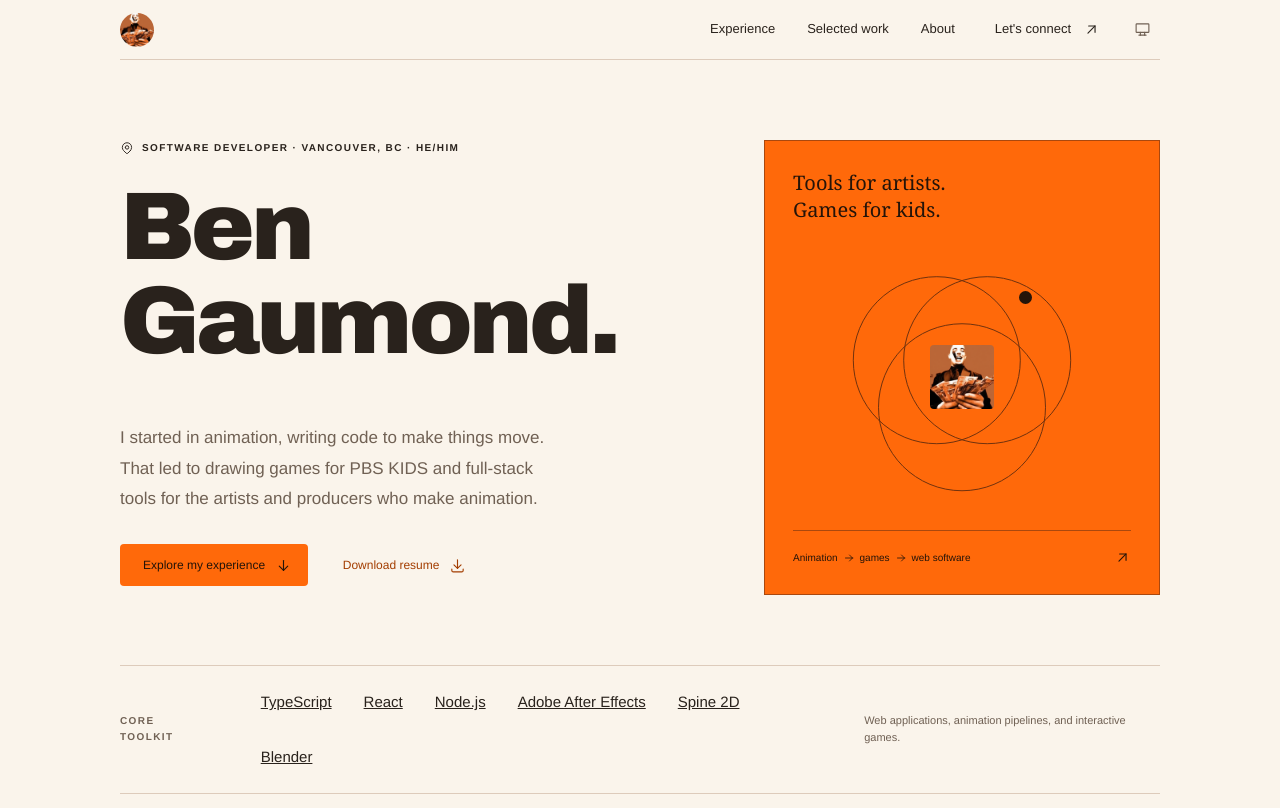
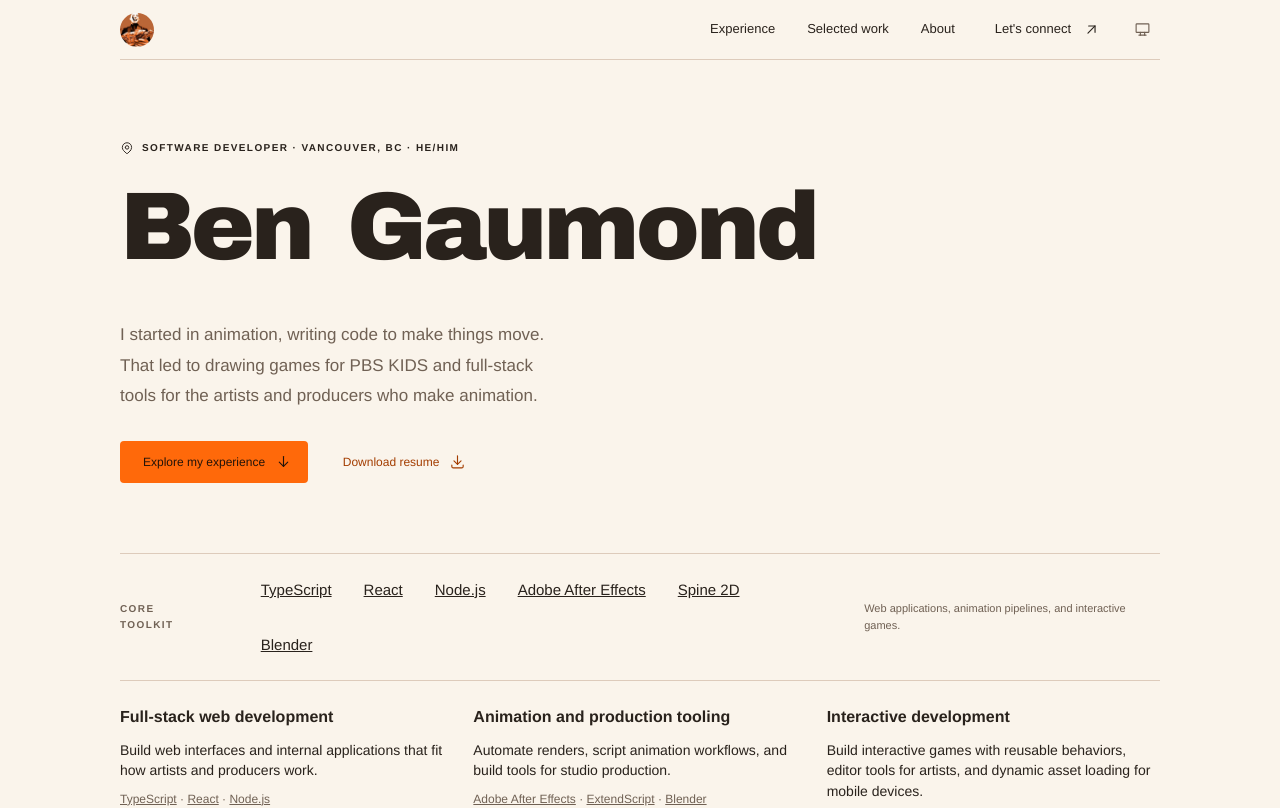
Before and after one commit to BenZed/ben-gaumond-dot-com, a React (Vite) app: page / in a window 1280 px wide. Shown: the top 808 px of the page. Built offline with nearby package versions, Linux system fonts and the light colour scheme.

Commit message:
Remove the hero note card and its résumé data

```diff
--- a/content/resume.json
+++ b/content/resume.json
@@ -2,7 +2,7 @@
   "basics": {
     "section": {
       "id": "intro",
-      "title": "Ben Gaumond."
+      "title": "Ben Gaumond"
     },
     "name": "Ben Gaumond",
     "role": "Software developer",
@@ -11,11 +11,6 @@
     "location": "Vancouver, British Columbia, Canada",
     "shortLocation": "Vancouver, BC",
     "summary": "I started in animation, writing code to make things move. That led to drawing games for PBS KIDS and full-stack tools for the artists and producers who make animation."
-  },
-  "heroNote": {
-    "label": "Areas of work",
-    "lines": ["Tools for artists.", "Games for kids."],
-    "steps": ["Animation", "games", "web software"]
   },
   "toolkit": {
     "label": "Core toolkit",
--- a/src/App.tsx
+++ b/src/App.tsx
@@ -17,16 +17,7 @@ import styles from './App.module.css'
 
 export type AppProps = Resume
 
-export function App({
-  basics,
-  experience,
-  work,
-  about,
-  contact,
-  tools,
-  heroNote,
-  toolkit,
-}: AppProps) {
+export function App({ basics, experience, work, about, contact, tools, toolkit }: AppProps) {
   const featuredTools = resolveTools(tools, toolkit.featuredToolIds)
 
   return (
@@ -46,7 +37,7 @@ export function App({
         />
 
         <Box component="main" id="main">
-          <HeroSection basics={basics} note={heroNote} experienceId={experience.section.id} />
+          <HeroSection basics={basics} experienceId={experience.section.id} />
 
           <PrintContact profiles={contact.profiles} />
 
--- a/src/components/HeroNote.module.css
+++ /dev/null
@@ -1,99 +0,0 @@
-.hero-note {
-  --site-line: #71320e;
-  --site-border: #aa480e;
-  --site-copper: #241409;
-  background: #ff690a;
-  color: #241409;
-  grid-column: 2;
-  grid-row: 1 / span 2;
-  align-self: center;
-  aspect-ratio: 0.87;
-  border: 1px solid var(--site-border);
-  padding: 28px;
-  display: flex;
-  flex-direction: column;
-  position: relative;
-  overflow: hidden;
-}
-.note-index {
-  font-family: Georgia, serif;
-  font-size: 20px;
-  line-height: 1.35;
-}
-.craft-diagram {
-  flex: 1;
-  position: relative;
-  min-height: 215px;
-}
-.orbit {
-  display: block;
-  position: absolute;
-  width: 168px;
-  height: 168px;
-  border: 1px solid var(--site-line);
-  border-radius: 50%;
-  left: 50%;
-  top: 50%;
-}
-.orbit-one {
-  transform: translate(-65%, -60%);
-}
-.orbit-two {
-  transform: translate(-35%, -60%);
-}
-.orbit-three {
-  transform: translate(-50%, -32%);
-}
-.diagram-center {
-  position: absolute;
-  left: 50%;
-  top: 50%;
-  transform: translate(-50%, -50%);
-}
-.orbit-dot {
-  position: absolute;
-  width: 13px;
-  height: 13px;
-  background: var(--site-copper);
-  border-radius: 50%;
-  top: 22%;
-  left: 67%;
-}
-.note-bottom {
-  border-top: 1px solid var(--site-border);
-  padding-top: 18px;
-  display: flex;
-  justify-content: space-between;
-  gap: 12px;
-  font-size: 10px;
-}
-.craft-path {
-  display: inline-flex;
-  align-items: center;
-  gap: 5px;
-}
-@media (max-width: 800px) {
-  .hero-note {
-    padding: 20px;
-  }
-  .orbit {
-    width: 125px;
-    height: 125px;
-  }
-  .note-index {
-    font-size: 17px;
-  }
-  .note-bottom {
-    font-size: 9px;
-  }
-}
-@media (max-width: 600px) {
-  .hero-note {
-    display: none;
-  }
-}
-@media print {
-  .hero-note {
-    display: none;
-  }
-}
--- a/src/components/HeroNote.tsx
+++ /dev/null
@@ -1,48 +0,0 @@
-import { Box } from '@mantine/core'
-import { IconArrowRight, IconArrowUpRight } from '@tabler/icons-react'
-import { Fragment } from 'react'
-
-import type { Resume } from '../Resume'
-import { ProfileMark } from './ProfileMark'
-import { SiteIcon } from './SiteIcon'
-
-import styles from './HeroNote.module.css'
-
-export type HeroNoteProps = {
-  readonly note: Resume['heroNote']
-}
-
-export function HeroNote({ note }: HeroNoteProps) {
-  return (
-    <Box component="aside" className={styles['hero-note']} aria-label={note.label}>
-      <Box component="span" className={styles['note-index']}>
-        {note.lines.map((line, index) => (
-          <Fragment key={line}>
-            {index > 0 && <br />}
-            {line}
-          </Fragment>
-        ))}
-      </Box>
-      <Box className={styles['craft-diagram']} aria-hidden="true">
-        <Box component="span" className={[styles['orbit'], styles['orbit-one']].join(' ')} />
-        <Box component="span" className={[styles['orbit'], styles['orbit-two']].join(' ')} />
-        <Box component="span" className={[styles['orbit'], styles['orbit-three']].join(' ')} />
-        <Box component="span" className={styles['diagram-center']}>
-          <ProfileMark size="4rem" />
-        </Box>
-        <Box component="span" className={styles['orbit-dot']} />
-      </Box>
-      <Box className={styles['note-bottom']}>
-        <Box component="span" className={styles['craft-path']}>
-          {note.steps.map((step, index) => (
-            <Fragment key={step}>
-              {index > 0 && <SiteIcon icon={IconArrowRight} size={12} />}
-              {step}
-            </Fragment>
-          ))}
-        </Box>
-        <SiteIcon icon={IconArrowUpRight} />
-      </Box>
-    </Box>
-  )
-}
--- a/src/components/ProfileMark.tsx
+++ b/src/components/ProfileMark.tsx
@@ -1,19 +1,17 @@
 import { Image } from '@mantine/core'
-import type { ImageProps } from '@mantine/core'
 
 export type ProfileMarkProps = {
   readonly size: string
-  readonly radius?: ImageProps['radius']
 }
 
-export function ProfileMark({ size, radius = 'sm' }: ProfileMarkProps) {
+export function ProfileMark({ size }: ProfileMarkProps) {
   return (
     <Image
       src="./totally-what-i-look-like.png"
       alt=""
       w={size}
       h={size}
-      radius={radius}
+      radius="50%"
       width={160}
       height={160}
     />
--- a/src/components/SiteHeader.tsx
+++ b/src/components/SiteHeader.tsx
@@ -15,7 +15,7 @@ type HeaderLabelProps = {
 
 function HeaderLabel({ label }: HeaderLabelProps) {
   return label === undefined ? (
-    <ProfileMark size="var(--header-title-size)" radius="50%" />
+    <ProfileMark size="var(--header-title-size)" />
   ) : (
     <Box component="span" className={styles['active-section-label']}>
       {label}
--- a/src/sections/HeroSection.module.css
+++ b/src/sections/HeroSection.module.css
@@ -1,19 +1,7 @@
 .hero {
   padding: 80px 0 70px;
-  display: grid;
-  grid-template-columns: 1.45fr 1fr;
-  gap: 0 70px;
-  align-items: start;
 }
-.hero-heading {
-  grid-column: 1;
-  grid-row: 1;
-}
-.hero-copy {
-  grid-column: 1;
-  grid-row: 2;
-}
-.hero h1 {
+.hero-heading h1 {
   font-size: clamp(3.5rem, 7.5vw, 6rem);
   line-height: 0.98;
   letter-spacing: -0.04em;
@@ -32,17 +20,14 @@
 }
 @media (max-width: 800px) {
   .hero {
-    column-gap: 30px;
     padding-block: 55px;
-    grid-template-columns: 1.4fr 1fr;
   }
 }
 @media (max-width: 600px) {
   .hero {
-    display: block;
     padding-block: 46px;
   }
-  .hero h1 {
+  .hero-heading h1 {
     font-size: clamp(2.75rem, 11vw, 4.5rem);
   }
   .hero-summary {
@@ -54,10 +39,9 @@
     display: none;
   }
   .hero {
-    display: block;
     padding: 0 0 20px;
   }
-  .hero h1 {
+  .hero-heading h1 {
     font-size: 48px;
     margin-bottom: 16px;
   }
--- a/src/sections/HeroSection.tsx
+++ b/src/sections/HeroSection.tsx
@@ -1,7 +1,6 @@
-import { Box, Button, Group, Text } from '@mantine/core'
+import { Button, Group, Text } from '@mantine/core'
 import { IconArrowDown, IconDownload, IconMapPin } from '@tabler/icons-react'
 
-import { HeroNote } from '../components/HeroNote'
 import { Section } from '../components/Section'
 import { SiteIcon } from '../components/SiteIcon'
 import type { Resume } from '../Resume'
@@ -13,11 +12,10 @@ export type HeroSectionProps = {
     Resume['basics'],
     'section' | 'summary' | 'role' | 'shortLocation' | 'pronouns'
   >
-  readonly note: Resume['heroNote']
   readonly experienceId: string
 }
 
-export function HeroSection({ basics, experienceId, note }: HeroSectionProps) {
+export function HeroSection({ basics, experienceId }: HeroSectionProps) {
   return (
     <Section
       id={basics.section.id}
@@ -35,7 +33,6 @@ export function HeroSection({ basics, experienceId, note }: HeroSectionProps) {
         className={styles['hero-heading']}
         classNames={{ eyebrow: styles['hero-eyebrow'] }}
       />
-      <Box className={styles['hero-copy']}>
       <Text component="p" className={styles['hero-summary']}>
         {basics.summary}
       </Text>
@@ -63,8 +60,6 @@ export function HeroSection({ basics, experienceId, note }: HeroSectionProps) {
           Download resume
         </Button>
       </Group>
-      </Box>
-      <HeroNote note={note} />
     </Section>
   )
 }
```
Also changed, not shown: 1 other file (tests, documents, lock files or other folders). Lines whose indentation alone changed are shown as unchanged.
